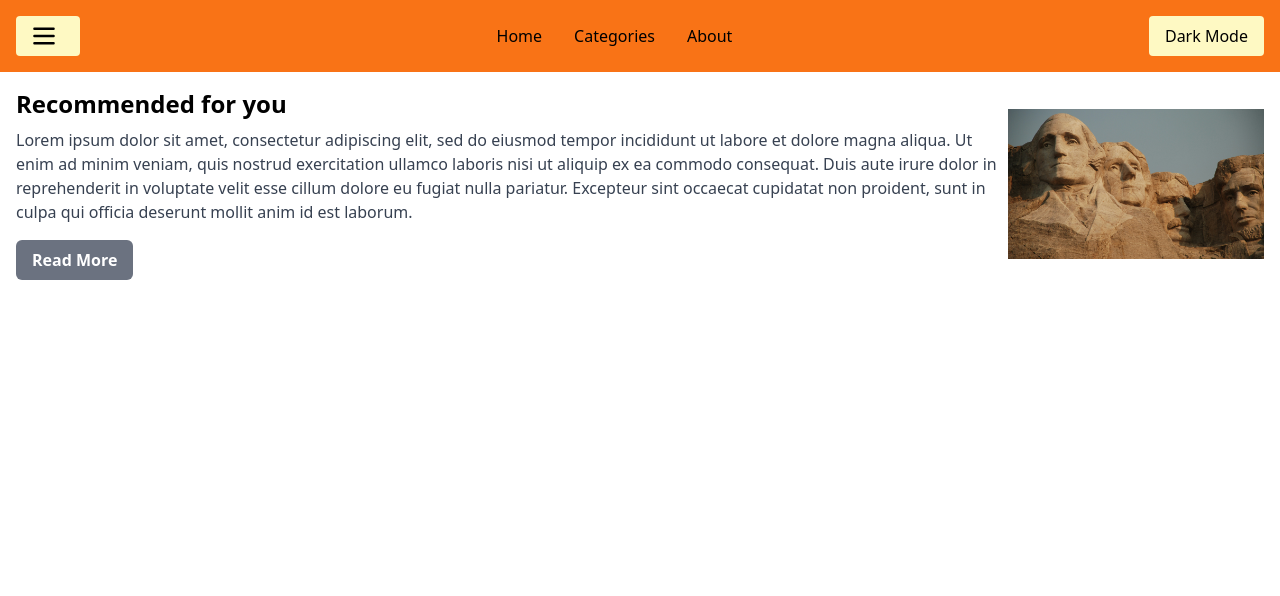
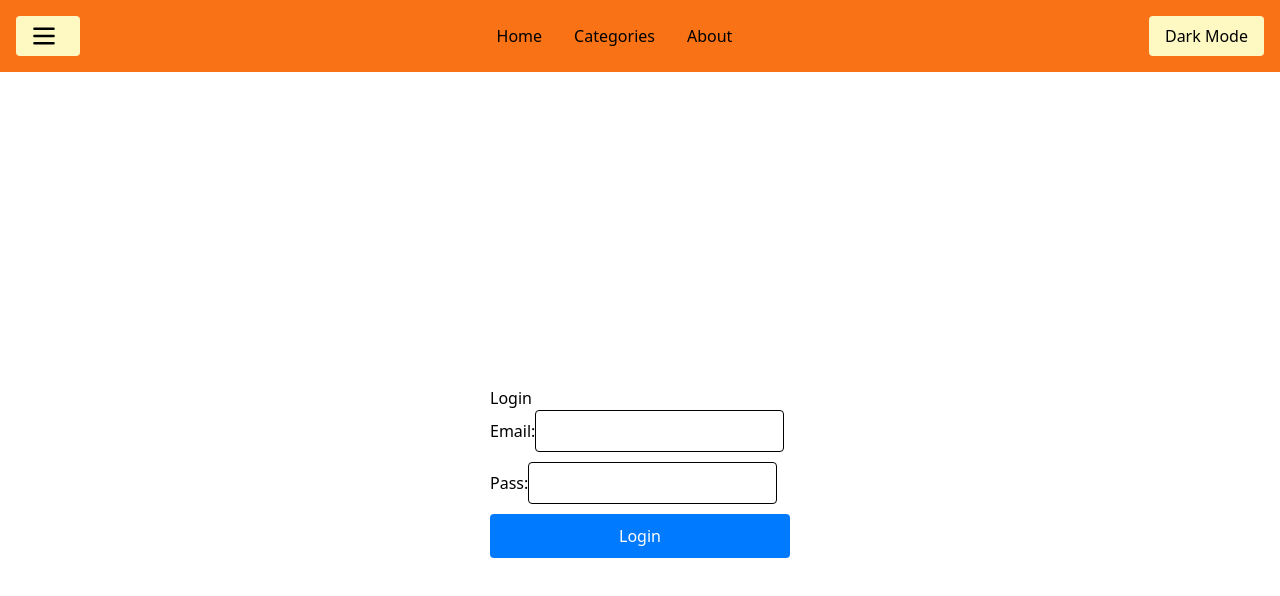
Before and after one commit to James-Hodder/CISE_SPEED, a React (Vite) app in the folder client/: page / in a window 1280 px wide. Shown: the top 596 px of the page. Built offline with nearby package versions, Linux system fonts and the light colour scheme.

Commit message:
Ui for login and register page
Ui for the login and register pages

```diff
--- a/client/src/App.tsx
+++ b/client/src/App.tsx
@@ -1,11 +1,11 @@
 import Header from "./components/Header";
-import HomePage from "./pages/start/StartPage";
+import Login from "./pages/login/Login";
 
 export default function App() {
   return (
     <div>
       <Header />
-      <HomePage />
+      <Login />
     </div>
   );
 }
--- /dev/null
+++ b/client/src/pages/login/Login.tsx
@@ -0,0 +1,46 @@
+import React, { useState } from 'react';
+
+const Login: React.FC = () => {
+    const [email, setEmail] = useState('');
+    const [password, setPassword] = useState('');
+
+    const handleSubmit = (event: React.FormEvent) => {
+        event.preventDefault();
+        // Handle login logic here
+        console.log('Email:', email);
+        console.log('Password:', password);
+    };
+
+    return (
+        <div style={{ display: 'flex', justifyContent: 'center', alignItems: 'center', height: '100vh' }}>
+            <form onSubmit={handleSubmit} style={{ display: 'flex', flexDirection: 'column', width: '300px' }}>
+                <h2>Login</h2>
+                <label>
+                    Email:
+                    <input
+                        type="email"
+                        value={email}
+                        onChange={(e) => setEmail(e.target.value)}
+                        required
+                        style={{ marginBottom: '10px', padding: '8px', border: '1px solid black', borderRadius: '4px' }}
+                    />
+                </label>
+                <label>
+                    Pass:
+                    <input
+                        type="password"
+                        value={password}
+                        onChange={(e) => setPassword(e.target.value)}
+                        required
+                        style={{ marginBottom: '10px', padding: '8px', border: '1px solid black', borderRadius: '4px' }}
+                    />
+                </label>
+                <button type="submit" style={{ padding: '10px', backgroundColor: '#007BFF', color: 'white', border: 'none', borderRadius: '4px' }}>
+                    Login
+                </button>
+            </form>
+        </div>
+    );
+};
+
+export default Login;
--- /dev/null
+++ b/client/src/pages/register/Register.tsx
@@ -0,0 +1,114 @@
+import React, { useState } from 'react';
+import styled from 'styled-components';
+
+const Container = styled.div`
+    display: flex;
+    flex-direction: column;
+    align-items: center;
+    justify-content: center;
+    height: 100vh;
+`;
+
+const Form = styled.form`
+    display: flex;
+    flex-direction: column;
+    width: 300px;
+`;
+
+const Input = styled.input`
+    margin-bottom: 10px;
+    padding: 8px;
+    border: 1px solid #ccc;
+    border-radius: 4px;
+`;
+
+const Button = styled.button`
+    padding: 10px;
+    background-color: #007bff;
+    color: white;
+    border: none;
+    border-radius: 4px;
+    cursor: pointer;
+
+    &:hover {
+        background-color: #0056b3;
+    }
+`;
+
+const ErrorMessage = styled.div`
+    color: red;
+    margin-bottom: 10px;
+`;
+
+const Register: React.FC = () => {
+    const [firstName, setFirstName] = useState('');
+    const [lastName, setLastName] = useState('');
+    const [age, setAge] = useState('');
+    const [email, setEmail] = useState('');
+    const [password, setPassword] = useState('');
+    const [confirmPassword, setConfirmPassword] = useState('');
+    const [error, setError] = useState('');
+
+    const handleSubmit = (event: React.FormEvent) => {
+        event.preventDefault();
+        if (!firstName || !lastName || !age || !email || !password || !confirmPassword) {
+            setError('All fields are required');
+            return;
+        }
+        if (password !== confirmPassword) {
+            setError('Passwords do not match');
+            return;
+        }
+        setError('');
+        // Handle registration logic here
+        console.log('Registered successfully');
+    };
+
+    return (
+        <Container>
+            <h2>Register</h2>
+            <Form onSubmit={handleSubmit}>
+                {error && <ErrorMessage>{error}</ErrorMessage>}
+                <Input
+                    type="text"
+                    placeholder="First Name"
+                    value={firstName}
+                    onChange={(e) => setFirstName(e.target.value)}
+                />
+                <Input
+                    type="text"
+                    placeholder="Last Name"
+                    value={lastName}
+                    onChange={(e) => setLastName(e.target.value)}
+                />
+                <Input
+                    type="number"
+                    placeholder="Age"
+                    value={age}
+                    onChange={(e) => setAge(e.target.value)}
+                />
+                <Input
+                    type="email"
+                    placeholder="Email"
+                    value={email}
+                    onChange={(e) => setEmail(e.target.value)}
+                />
+                <Input
+                    type="password"
+                    placeholder="Password"
+                    value={password}
+                    onChange={(e) => setPassword(e.target.value)}
+                />
+                <Input
+                    type="password"
+                    placeholder="Confirm Password"
+                    value={confirmPassword}
+                    onChange={(e) => setConfirmPassword(e.target.value)}
+                />
+                <Button type="submit">Register</Button>
+            </Form>
+        </Container>
+    );
+};
+
+export default Register;
```
Also changed, not shown: 1 other file (tests, documents, lock files or other folders).
